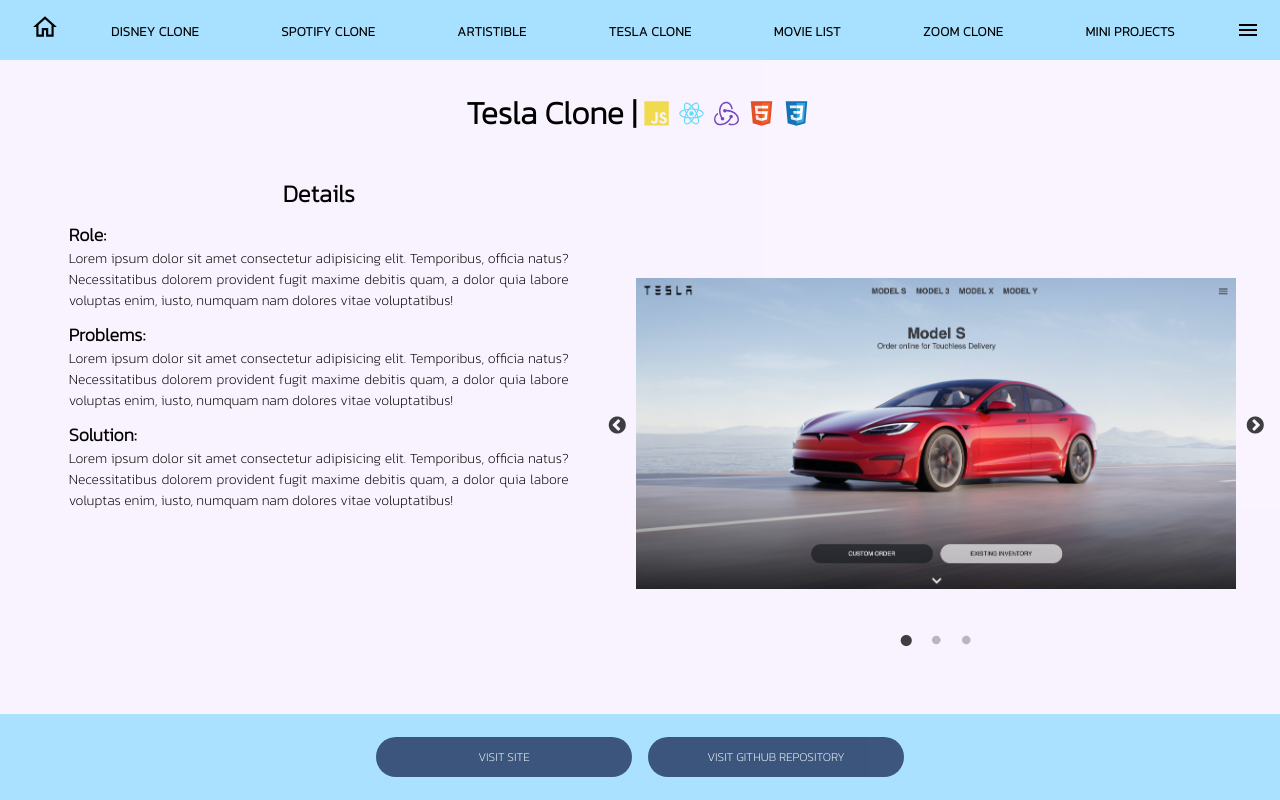
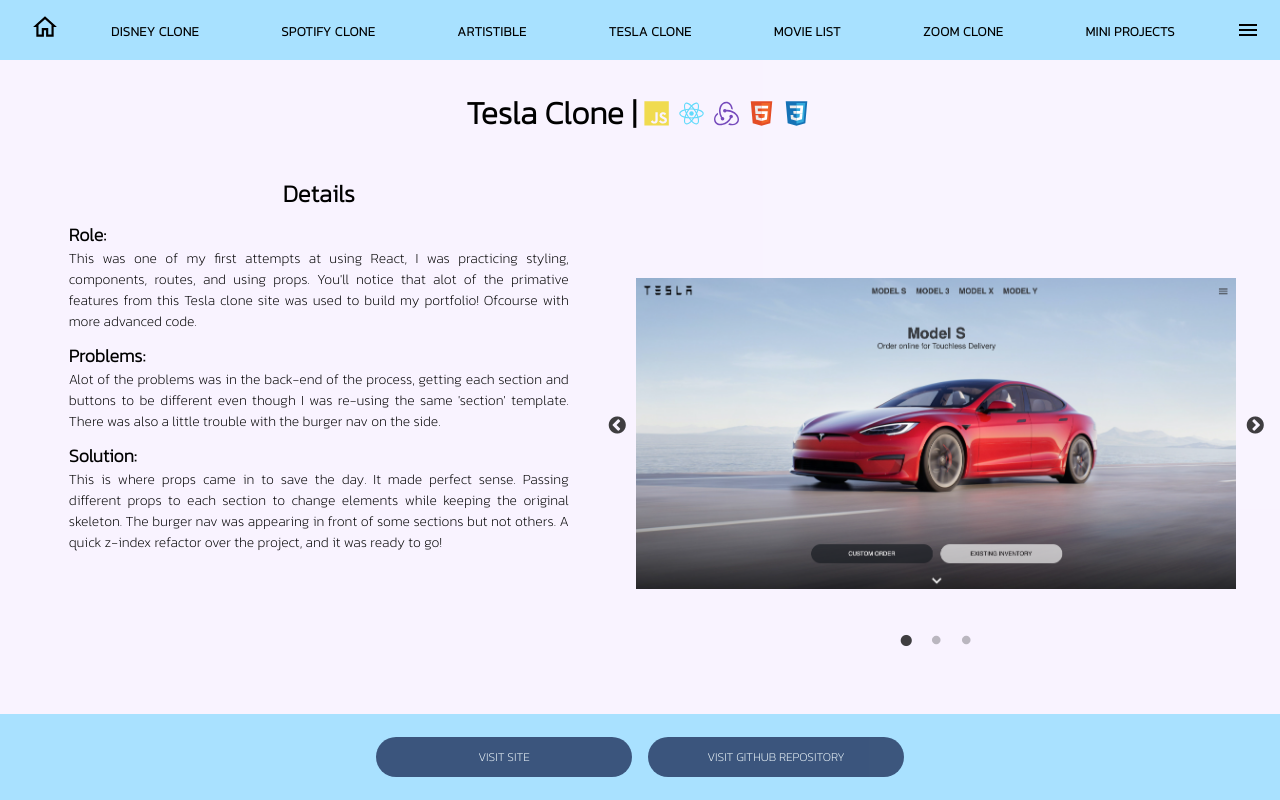
Before and after one commit to Netsujr/renato-react-portfolio, a React (Create React App) app: page /tesla in a window 1280 px wide. Built offline with nearby package versions, Linux system fonts and the light colour scheme.

Commit message:
tesla clone details

```diff
--- a/src/components/projects/TeslaClone.js
+++ b/src/components/projects/TeslaClone.js
@@ -28,11 +28,11 @@ function Section({ leftBtnText, rightBtnText }) {
         <ProjectInfo >
           <h2>Details</h2>
           <h4>Role:</h4>
-          <p>Lorem ipsum dolor sit amet consectetur adipisicing elit. Temporibus, officia natus? Necessitatibus dolorem provident fugit maxime debitis quam, a dolor quia labore voluptas enim, iusto, numquam nam dolores vitae voluptatibus!</p>
+          <p>This was one of my first attempts at using React, I was practicing styling, components, routes, and using props. You'll notice that alot of the primative features from this Tesla clone site was used to build my portfolio! Ofcourse with more advanced code.</p>
           <h4>Problems:</h4>
-          <p>Lorem ipsum dolor sit amet consectetur adipisicing elit. Temporibus, officia natus? Necessitatibus dolorem provident fugit maxime debitis quam, a dolor quia labore voluptas enim, iusto, numquam nam dolores vitae voluptatibus!</p>
+          <p>Alot of the problems was in the back-end of the process, getting each section and buttons to be different even though I was re-using the same 'section' template. There was also a little trouble with the burger nav on the side.</p>
           <h4>Solution:</h4>
-          <p>Lorem ipsum dolor sit amet consectetur adipisicing elit. Temporibus, officia natus? Necessitatibus dolorem provident fugit maxime debitis quam, a dolor quia labore voluptas enim, iusto, numquam nam dolores vitae voluptatibus!</p>
+          <p>This is where props came in to save the day. It made perfect sense. Passing different props to each section to change elements while keeping the original skeleton. The burger nav was appearing in front of some sections but not others. A quick z-index refactor over the project, and it was ready to go!</p>
         </ProjectInfo>
         <SliderContainer>
           <ImgSlider
```
